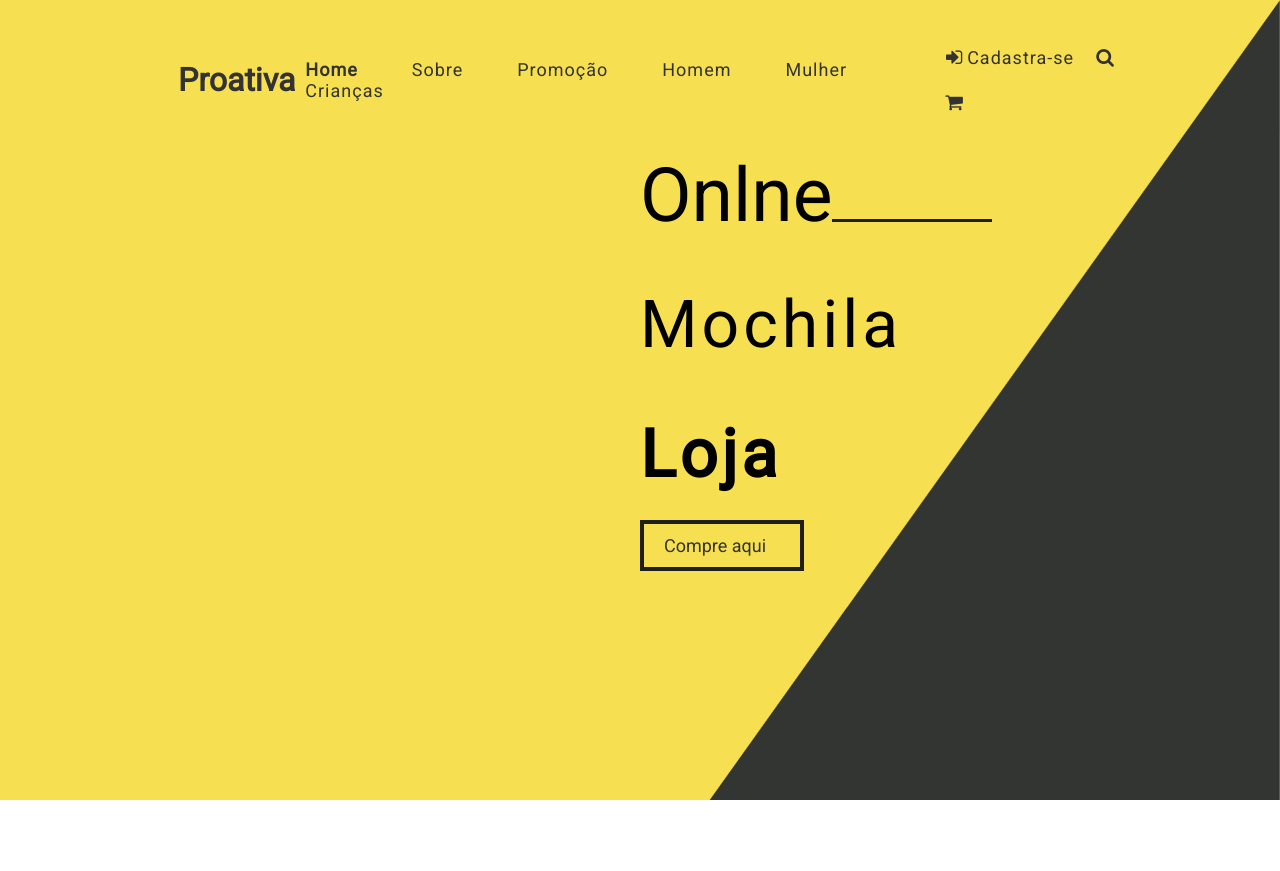
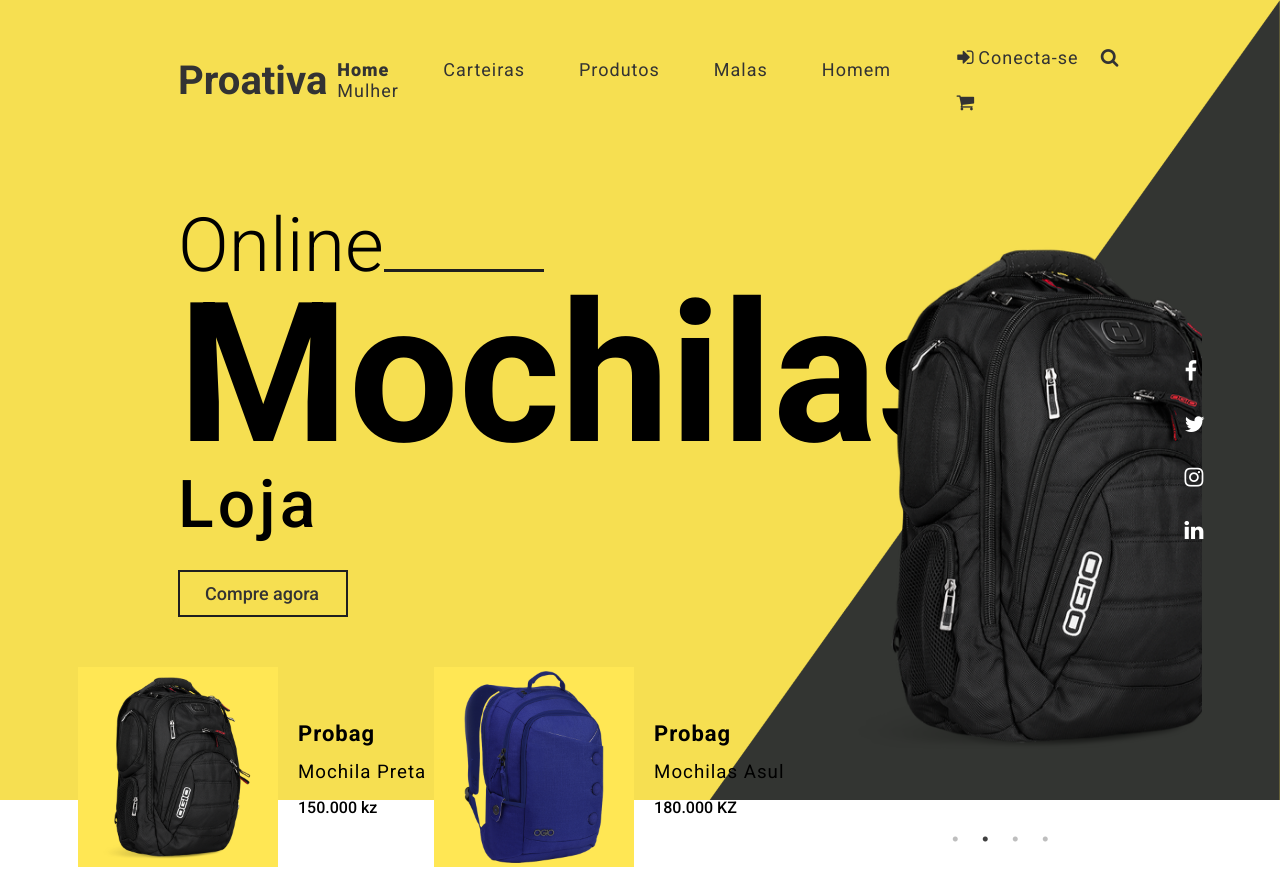
Before and after one commit to belmiro-kunga/Template-Responsivos, a plain HTML site: page Primeiro_Tema/index.html in a window 1280 px wide. Before the commit the page ends 800 px from the top, so only its background shows below. Drawn offline with nearby package versions, Linux system fonts and the light colour scheme.

Commit message:
terminado

```diff
--- a/Primeiro_Tema/index.html
+++ b/Primeiro_Tema/index.html
@@ -14,24 +14,23 @@
     <section id="header" class="header">
         <div class="nav-bar">
           <div class="logo">
-                <a href="iindex.html">Proativa</a>
+            <a href="index.html">Proativa</a>
           </div>
           <div class="menu">
             <ul>
-                    <li><a href="#" id="active">Home</a></li>
-                    <li><a href="#">Sobre</a></li>
-                    <li><a href="#">Promoção</a></li>
+              <li><a href="#" class="active">Home</a></li>
+              <li><a href="#">Carteiras</a></li>
+              <li><a href="#">produtos</a></li>
+              <li><a href="#">Malas </a></li>
               <li><a href="#">Homem</a></li>
               <li><a href="#">Mulher</a></li>
-                    <li><a href="#">Crianças</a></li>
             </ul>
           </div>
           <div class="icons">
             <ul>
-                    <li><a href="#"><i class="fa fa-sign-in"></i>Cadastra-se</a></li>
+              <li><a href="#"><i class="fa fa-sign-in"></i>Conecta-se</a></li>
               <li><a href="#"><i class="fa fa-search"></i></a></li>
               <li><a href="#"><i class="fa fa-shopping-cart"></i></a></li>
-
             </ul>
           </div>
         </div>
@@ -39,14 +38,67 @@
           <div class="row">
             <div class="left-sec">
               <div class="content">
-                        <h2>Onlne</h2>
-                        <h1>Mochila</h1>
+                <h2>Online</h2>
+                <h1>Mochilas</h1>
                 <h3>Loja</h3>
-                        <a href="#" class="btn">Compre aqui</a>
+                <a href="#" class="btn">Compre agora</a>
+              </div>
+              <div class="product">
+                <div class="product-first">
+                  <div class="product-img">
+                    <img src="img/1.jpg">
+                  </div>
+                  <div class="product-description">
+                    <h2 class="company-title">Probag</h2>
+                    <h3 class="company-line">Mochila Preta</h3>
+                    <span class="price">150.000 kz</span>
+                  </div>
+                </div>
+                <div class="product-second">
+                  <div class="product-img">
+                    <img src="img/2.jpg">
+                  </div>
+                  <div class="product-description">
+                    <h2 class="company-title">Probag</h2>
+                    <h3 class="company-line">Mochilas Asul</h3>
+                    <span class="price">180.000 KZ</span>
+                  </div>
+                </div>
+                <div></div>
+              </div>
+            </div>
+            <div class="right-sec">
+              <div class="bags-brand">
+                <div><img src="img/1.png"></div>
+                <div><img src="img/2.png"></div>
+                <div><img src="img/3.png"></div>
+                <div><img src="img/4.png"></div>
               </div>
             </div>
           </div>
+          <div class="social-media">
+            <ul>
+              <li><a href="#"><i class="fa fa-facebook"></i></a></li>
+              <li><a href="#"><i class="fa fa-twitter"></i></a></li>
+              <li><a href="#"><i class="fa fa-instagram"></i></a></li>
+              <li><a href="#"><i class="fa fa-linkedin"></i></a></li>
+            </ul>
+          </div>
         </div>
       </section>
+
+    <script src="https://code.jquery.com/jquery-3.5.1.js"></script>
+    <script src="https://cdn.jsdelivr.net/npm/slick-carousel@1.8.1/slick/slick.min.js"></script>
+    <script>
+      $(document).ready(function(){
+        $(".bags-brand").slick({
+          autoplay: true,
+            speed:500,
+          dots: true,
+          fade: true,
+          cssEase: 'linear'
+        });
+      });
+    </script>
 </body>
 </html>
--- a/Primeiro_Tema/style.css
+++ b/Primeiro_Tema/style.css
@@ -1,4 +1,5 @@
-@import url('https://fonts.googleapis.com/css2?family=Roboto&display=swap');
+@import url('https://fonts.googleapis.com/css2?family=Roboto:wght@300;400;500;700;900&display=swap');
+
 *{
   margin: 0;
   padding: 0;
@@ -10,12 +11,15 @@
   text-decoration: none;
   color: #333;
 }
+
 ul{
   list-style: none;
 }
+
 li{
   display: inline-block;
 }
+
 #header{
   width: 100%;
   height: 100vh;
@@ -25,6 +29,7 @@
   background-attachment: fixed;
   background-size: 100% 100%;
 }
+
 #header .nav-bar{
   width: 80%;
   height: 80px;
@@ -34,38 +39,39 @@
   justify-content: space-between;
   align-items: center;
   padding-top: 80px;
+}
 
-}
 #header .nav-bar .logo{
   margin-left: 50px;
 }
+
 #header .nav-bar .logo a{
-    font-family: 40px;
-    font-size: xx-large;
+  font-size: 40px;
   font-weight: 700;
   text-transform: capitalize;
 }
+
 #header .nav-bar .menu ul li{
   margin-right: 30px;
-
 }
 
 #header .nav-bar .menu ul li a{
   font-size: 18px;
+
   letter-spacing: 1px;
   padding: 10px 10px;
   border-radius: 5px;
   text-transform: capitalize;
+}
 
-}
-#header .nav-bar .menu ul li a#active {
+#header .nav-bar .menu ul li a.active{
   font-weight: 800;
 }
-
 
 #header .nav-bar .icons ul li{
   margin-right: 15px;
 }
+
 #header .nav-bar .icons ul li a{
   letter-spacing: 1px;
   font-size: 18px;
@@ -76,73 +82,200 @@
   height: 45px;
   line-height: 45px;
   border-radius: 50px;
-    text-align:center ;
+  text-align: center;
   align-items: center;
   font-size: 19px;
   transition: all 0.3s ease-in-out;
 }
+
 .hero{
   width: 100%;
 }
+
 .hero .row{
   position: relative;
   width: 80%;
   display: flex;
   justify-content: space-between;
   align-items: center;
-    margin-top: 50px;
+  padding-top: 50px;
   margin: auto;
 }
 
 .hero .row .left-sec{
   width: 60%;
-    margin-left: 50%;
+  margin-left: 50px;
 }
 
 .hero .row .left-sec .content{
   padding-top: 50px;
   line-height: 130px;
 }
+
 .hero .row .left-sec .content h2{
   position: relative;
   font-size: 75px;
   font-weight: 300;
 }
-.hero .row .left-sec .content h2::after{
-    content: "";
+
+.hero .row .left-sec .content h2:after{
+  content: '';
   position: absolute;
   bottom: 38px;
   background-color: #1f1f1f;
   width: 160px;
   height: 3px;
 }
+
 .hero .row .left-sec .content h1{
+  font-size: 195px;
+  font-weight: 700;
+}
+
+.hero .row .left-sec .content h3{
   font-size: 66px;
   font-weight: 500;
   letter-spacing: 4px;
 }
 
-.hero .row .left-sec .content h3{
-    font-size: 66px;
-    font-weight: 500px;
-    letter-spacing: 4px;
-}
 .hero .row .left-sec .content .btn{
   display: block;
   text-decoration: none;
-    border: 4px solid #1f1f1f;
-    padding: 10px 20px;
-    width: 164px;
+  border: 2px solid #1f1f1f;
+  padding: 10px 25px;
+  width: 170px;
   font-size: 18px;
   font-weight: 500;
   line-height: 23px;
   transition: all 0.5s;
 }
+
 .hero .row .left-sec .content .btn:hover{
   background-color: #1f1f1f;
   color: #fff;
 }
 
-.hero .row .left-sec .content{
+.hero .row .left-sec .product{
+  display: flex;
+  flex-wrap: wrap;
+  justify-content: space-between;
+  padding-top: 50px;
+  margin-left: -100px;
+}
 
+.hero .row .left-sec .product .product-first,
+.hero .row .left-sec .product .product-second{
+  display: flex;
+  align-items: center;
 }
+
+.hero .row .left-sec .product .product-img img{
+  max-width: 200px;
+  background-color: #ffe754;
+}
+
+.hero .row .left-sec .product .product-description {
+  margin-left: 20px;
+}
+
+.hero .row .left-sec .product .product-description .company-title{
+  font-size: 22px;
+  letter-spacing: 1px;
+}
+
+.hero .row .left-sec .product .product-description .company-line{
+  font-weight: 400;
+  letter-spacing: 1px;
+  margin: 15px 0;
+}
+
+.hero .row .left-sec .product .product-description .price{
+  font-weight: 500;
+}
+
+.hero .right-sec{
+  width: 40%;
+  padding-top: 20px;
+}
+
+.hero .right-sec img{
+  height: 550px;
+  margin: auto;
+}
+
+.slick-dots li button:before {
+    margin-top: 50px;
+    font-size: 10px;
+    border: 3px solid #fff;
+    border-radius: 50px;
+}
+
+.slick-dots li.slick-active button:before {
+    opacity:1;
+    color: #f6df51;
+}
+
+.slick-prev, .slick-next {
+  margin-top: 50px;
+  top: 100% !important;
+}
+
+.slick-prev:before {
+    content: '\f104';
+    font-family: fontAwesome ;
+}
+
+.slick-next:before {
+    content: '\f105';
+    font-family: fontAwesome;
+}
+
+
+.slick-prev:before, .slick-next:before{
+  font-size: 55px;
+  z-index: 99999;
+}
+
+.slick-prev{
+  left: 100px;
+}
+
+.slick-next {
+  right: 100px;
+}
+
+.slick-dots li button:before{
+  color: #f1a949;
+}
+
+.slick-slide {
+    outline: none;
+}
+
+
+
+
+
+
+
+
+
+.hero .social-media ul{
+  position: absolute;
+  right: 75px;
+  top: 45%;
+}
+
+.hero .social-media ul li{
+  display: block;
+  margin-bottom: 30px;
+}
+
+.hero .social-media ul li i{
+  color: #fff;
+  font-size: 22px;
+}
+
+.hero .social-media ul li:hover i{
+  color: #f6df51;
+}
```
Lines whose indentation alone changed are shown as unchanged.
